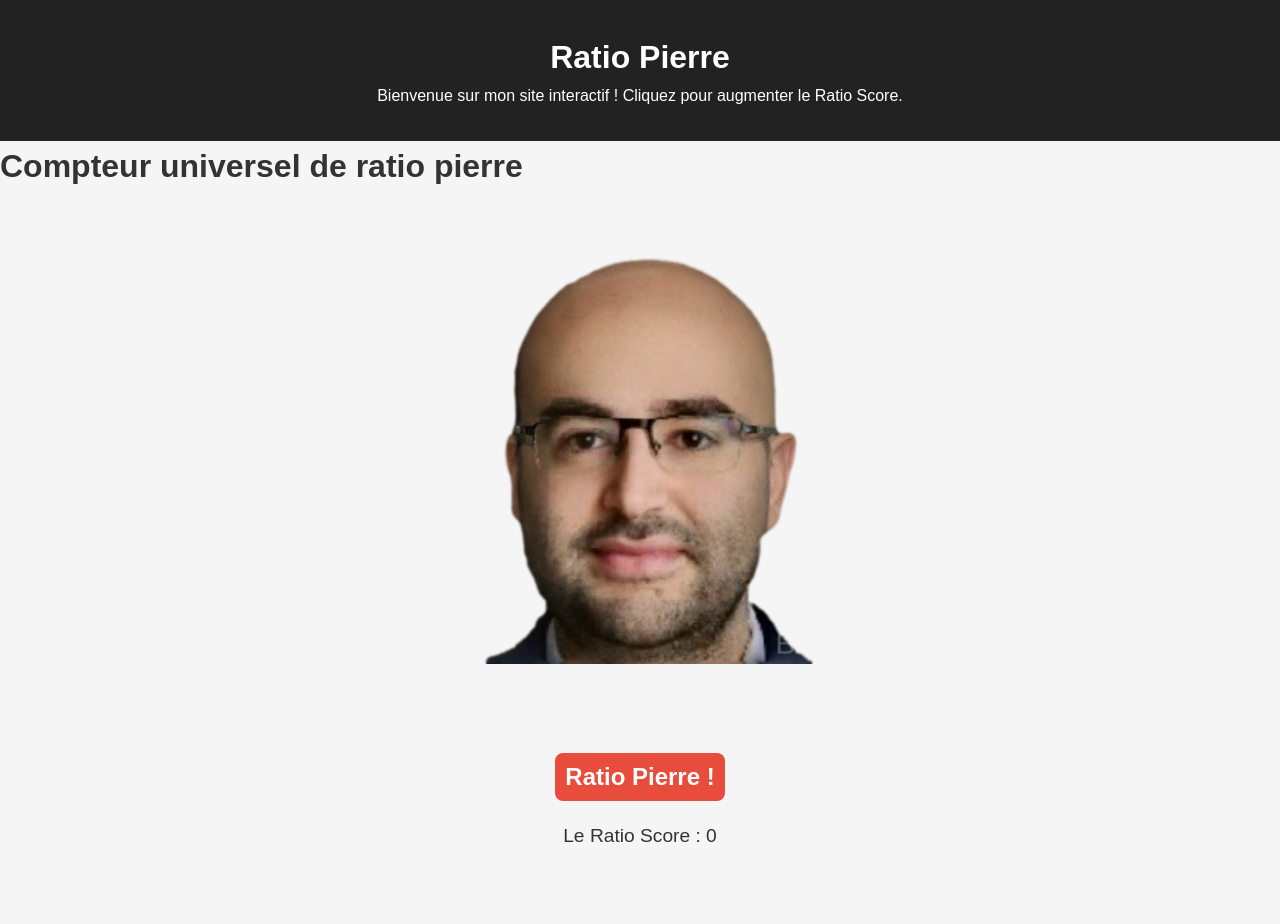
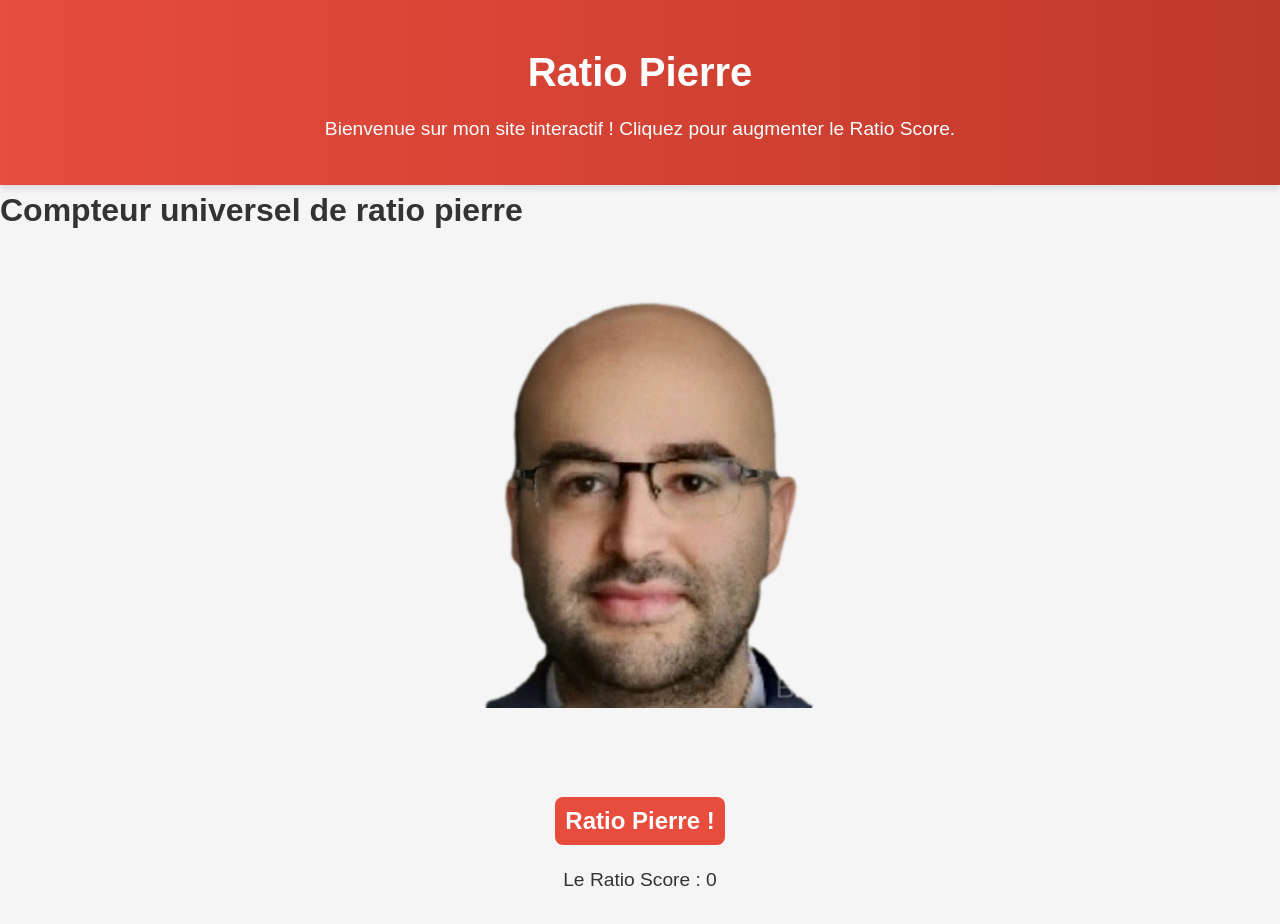
Before and after one commit to NicoYorke/NicoYorke.github.io, a plain HTML site: page index.html in a window 1280 px wide. Before the commit the page ends 882 px from the top, so only its background shows below. Drawn offline with Linux system fonts and the light colour scheme; no server answers.

Commit message:
Update style.css

```diff
--- a/style.css
+++ b/style.css
@@ -88,6 +88,26 @@ footer {
   color: #333;
 }
 
+/* Bannière en haut de page */
+.site-banner {
+  width: 100%;
+  padding: 40px 20px;
+  background: linear-gradient(90deg, #e74c3c, #c0392b); /* rouge dégradé */
+  color: white;
+  text-align: center;
+  box-shadow: 0 4px 6px rgba(0,0,0,0.1);
+}
+
+.site-banner h1 {
+  margin-bottom: 10px;
+  font-size: 2.5rem;
+}
+
+.site-banner p {
+  font-size: 1.2rem;
+  margin: 0;
+}
+
 
 /* Animation */
 @keyframes zoomInOut {
```
